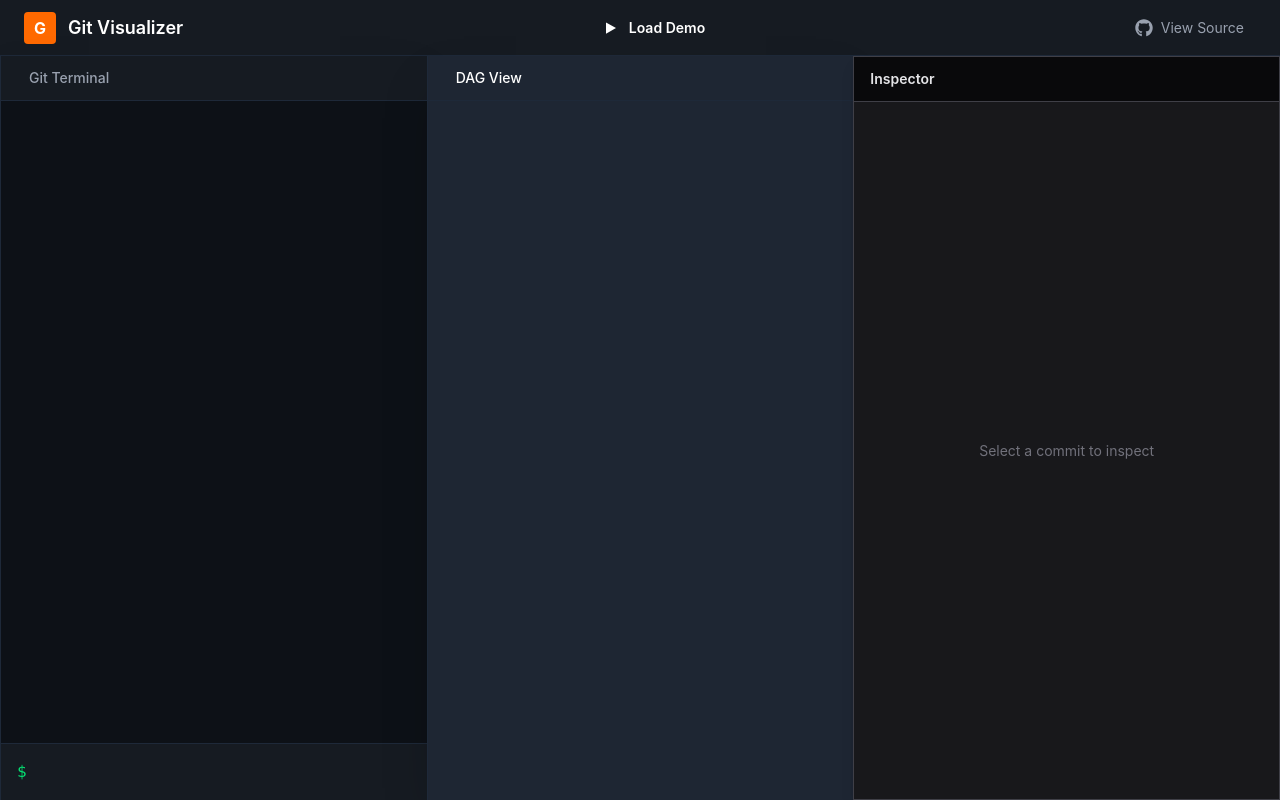
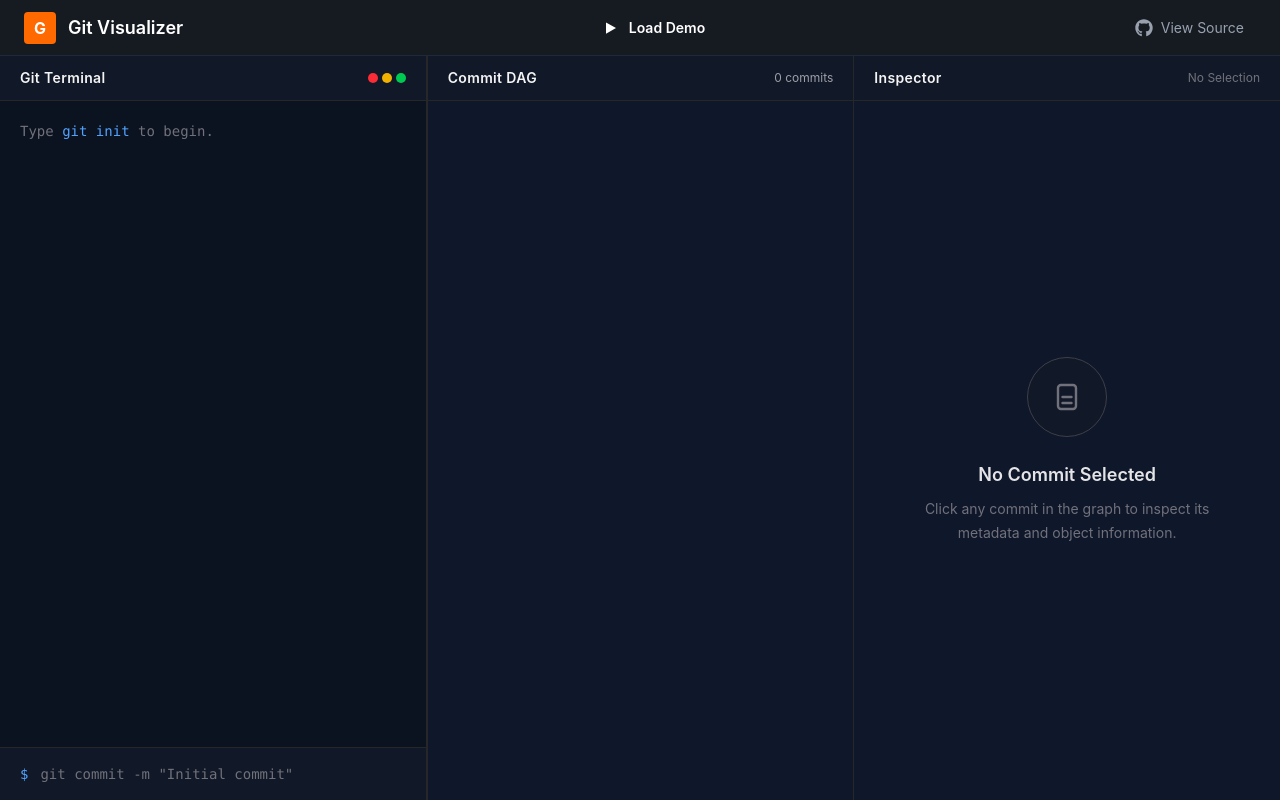
Before and after one commit to aayush64x/Git, a React (Vite) app: page / in a window 1280 px wide. Built offline with nearby package versions, Linux system fonts and the light colour scheme.

Commit message:
final version

```diff
--- a/src/components/DAGView.tsx
+++ b/src/components/DAGView.tsx
@@ -1,22 +1,38 @@
 import type { GitEdge, GitNode } from "../engine/types";
 import { getPosition } from "../engine/Layout";
+
 interface DagProps {
   nodes: GitNode[];
   edges: GitEdge[];
   onSelectNode: (sha: string) => void;
 }
+
 const DagView = ({ nodes, edges, onSelectNode }: DagProps) => {
   const positions = getPosition(nodes, edges);
+
   return (
-    <div className="h-[calc(100vh-3.5rem)] bg-[#1e2633] border-l border-gray-800 flex flex-col shadow-2xl">
-      <div className="flex items-center gap-2 px-4 py-3 border-b border-gray-800">
-        <span className="ml-3 text-sm text-white font-medium">DAG View</span>
+    <div className="h-[calc(100vh-3.5rem)] bg-[#0f172a] border-l border-zinc-800 flex flex-col">
+      {/* Header */}
+      <div className="flex items-center justify-between border-b border-zinc-800 bg-[#111827] px-5 py-3">
+        <h2 className="text-sm font-semibold tracking-wide text-zinc-100">
+          Commit DAG
+        </h2>
+
+        <span className="text-xs text-zinc-400">
+          {nodes.length} commit{nodes.length !== 1 && "s"}
+        </span>
       </div>
+
+      {/* Graph */}
+      <div className="flex-1 overflow-auto">
         <svg width="100%" height="100%">
+          {/* Edges */}
           {edges.map((edge, i) => {
             const from = positions.get(edge.from);
             const to = positions.get(edge.to);
+
             if (!from || !to) return null;
+
             return (
               <line
                 key={i}
@@ -24,56 +40,101 @@ const DagView = ({ nodes, edges, onSelectNode }: DagProps) => {
                 y1={from.y}
                 x2={to.x}
                 y2={to.y}
-              stroke="#888"
-              strokeWidth="1.5"
+                stroke="#475569"
+                strokeWidth={3}
+                strokeLinecap="round"
               />
             );
           })}
+
+          {/* Nodes */}
           {nodes.map((node) => {
             const pos = positions.get(node.sha);
+
             if (!pos) return null;
+
             return (
               <g
                 key={node.sha}
                 onClick={() => onSelectNode(node.sha)}
-              className="cursor-pointer"
+                className="cursor-pointer transition-all duration-150"
               >
+                {/* Branch */}
+                {node.branches.length > 0 && (
+                  <>
+                    <rect
+                      x={pos.x - 28}
+                      y={pos.y - 55}
+                      width={56}
+                      height={20}
+                      rx={6}
+                      fill="#166534"
+                    />
+
                     <text
                       x={pos.x}
-                y={pos.y - 50}
+                      y={pos.y - 41}
                       textAnchor="middle"
-                fill="#4ADE80"
+                      fill="white"
+                      fontSize="10"
+                      fontWeight="600"
+                    >
+                      {node.branches[0]}
+                    </text>
+                  </>
+                )}
+
+                {/* Outer ring */}
+                <circle
+                  cx={pos.x}
+                  cy={pos.y}
+                  r={29}
+                  fill="#1d4ed8"
+                  stroke="#93c5fd"
+                  strokeWidth={3}
+                />
+
+                {/* Inner circle */}
+                <circle
+                  cx={pos.x}
+                  cy={pos.y}
+                  r={18}
+                  fill="#2563eb"
+                />
+
+                {/* SHA */}
+                <text
+                  x={pos.x}
+                  y={pos.y + 1}
+                  textAnchor="middle"
+                  dominantBaseline="middle"
+                  fill="white"
+                  fontSize="9"
+                  fontWeight="700"
+                >
+                  {node.sha.slice(0, 7)}
+                </text>
+
+                {/* Commit message */}
+                <text
+                  x={pos.x}
+                  y={pos.y + 42}
+                  textAnchor="middle"
+                  fill="#d4d4d8"
                   fontSize="11"
                   fontWeight="500"
                 >
-                {node.branches.join(", ")}
-              </text>
-              <circle cx={pos.x} cy={pos.y} r={40} fill="blue" />
-              <text
-                x={pos.x}
-                y={pos.y}
-                textAnchor="middle"
-                dominantBaseline="middle"
-                fill="white"
-                fontSize="10"
-              >
-                {node.sha.slice(0, 7)}
-              </text>
-              <text
-                x={pos.x}
-                y={pos.y + 55}
-                textAnchor="middle"
-                fill="#4ADE80"
-                fontSize="11"
-                fontWeight="500"
-              >
-                {node.message}
+                  {node.message.length > 24
+                    ? node.message.slice(0, 24) + "..."
+                    : node.message}
                 </text>
               </g>
             );
           })}
         </svg>
       </div>
+    </div>
   );
 };
+
 export default DagView;
--- a/src/components/Inspector.tsx
+++ b/src/components/Inspector.tsx
@@ -10,18 +10,44 @@ const Inspector = ({ selectedSha }: InspectorProps) => {
 
   if (!selectedSha || !commit) {
     return (
-      <div className="flex h-[calc(100vh-3.5rem)] flex-col border border-zinc-700 bg-zinc-900 shadow-lg">
+      <div className="flex h-[calc(100vh-3.5rem)] flex-col border-l border-zinc-800 bg-[#0f172a]">
         {/* Header */}
-        <div className="border-b border-zinc-700 bg-zinc-950 px-4 py-3">
-          <h2 className="text-sm font-semibold text-zinc-200">
+        <div className="flex items-center justify-between border-b border-zinc-800 bg-[#111827] px-5 py-3">
+          <h2 className="text-sm font-semibold tracking-wide text-zinc-100">
             Inspector
           </h2>
+
+          <span className="text-xs text-zinc-500">
+            No Selection
+          </span>
         </div>
 
         {/* Empty State */}
-        <div className="flex flex-1 items-center justify-center">
-          <p className="text-sm text-zinc-500">
-            Select a commit to inspect
+        <div className="flex flex-1 flex-col items-center justify-center px-8 text-center">
+          <div className="mb-6 flex h-20 w-20 items-center justify-center rounded-full border border-zinc-700 bg-[#111827]">
+            <svg
+              xmlns="http://www.w3.org/2000/svg"
+              className="h-9 w-9 text-zinc-500"
+              fill="none"
+              viewBox="0 0 24 24"
+              stroke="currentColor"
+              strokeWidth={1.6}
+            >
+              <path
+                strokeLinecap="round"
+                strokeLinejoin="round"
+                d="M9 12h6m-6 4h6M8 4h8a2 2 0 012 2v12a2 2 0 01-2 2H8a2 2 0 01-2-2V6a2 2 0 012-2z"
+              />
+            </svg>
+          </div>
+
+          <h3 className="text-lg font-semibold text-zinc-200">
+            No Commit Selected
+          </h3>
+
+          <p className="mt-2 max-w-xs text-sm leading-6 text-zinc-500">
+            Click any commit in the graph to inspect its metadata and object
+            information.
           </p>
         </div>
       </div>
@@ -29,45 +55,62 @@ const Inspector = ({ selectedSha }: InspectorProps) => {
   }
 
   return (
-    <div className="flex h-full flex-col rounded-lg border border-zinc-700 bg-zinc-900 shadow-lg">
+    <div className="flex h-[calc(100vh-3.5rem)] flex-col border-l border-zinc-800 bg-[#0f172a]">
       {/* Header */}
-      <div className="border-b border-zinc-700 bg-zinc-950 px-4 py-3">
-        <h2 className="text-sm font-semibold text-zinc-200">
+      <div className="flex items-center justify-between border-b border-zinc-800 bg-[#111827] px-5 py-3">
+        <h2 className="text-sm font-semibold tracking-wide text-zinc-100">
           Inspector
         </h2>
+
+        <span className="rounded bg-blue-600/20 px-2 py-1 text-xs font-medium text-blue-300">
+          Commit
+        </span>
       </div>
 
       {/* Content */}
-      <div className="flex-1 space-y-5 p-5 text-zinc-100">
-        <div>
-          <p className="text-xs uppercase tracking-wider text-zinc-400">
+      <div className="flex-1 overflow-y-auto p-5">
+
+        {/* Commit Message */}
+        <div className="mb-5 rounded-lg border border-zinc-800 bg-[#111827] p-4">
+          <p className="mb-2 text-xs font-semibold uppercase tracking-wider text-zinc-500">
             Commit Message
           </p>
-          <p className="mt-1 text-base font-medium">{commit.message}</p>
+
+          <p className="text-base font-medium text-zinc-100">
+            {commit.message}
+          </p>
         </div>
 
-        <div>
-          <p className="text-xs uppercase tracking-wider text-zinc-400">
+        {/* Author */}
+        <div className="mb-5 rounded-lg border border-zinc-800 bg-[#111827] p-4">
+          <p className="mb-2 text-xs font-semibold uppercase tracking-wider text-zinc-500">
             Author
           </p>
-          <p className="mt-1">{commit.author}</p>
+
+          <p className="text-zinc-200">
+            {commit.author}
+          </p>
         </div>
 
-        <div>
-          <p className="text-xs uppercase tracking-wider text-zinc-400">
-            SHA
+        {/* SHA */}
+        <div className="mb-5 rounded-lg border border-zinc-800 bg-[#111827] p-4">
+          <p className="mb-2 text-xs font-semibold uppercase tracking-wider text-zinc-500">
+            Commit SHA
           </p>
-          <code className="mt-1 block break-all rounded bg-zinc-800 p-2 text-sm text-green-400">
-            {selectedSha}
+
+          <code className="block break-all rounded-md bg-[#0b1220] p-3 font-mono text-sm text-green-400">
+            {commit.sha}
           </code>
         </div>
 
+        {/* Parent */}
         {commit.parentSha && (
-          <div>
-            <p className="text-xs uppercase tracking-wider text-zinc-400">
-              Parent
+          <div className="rounded-lg border border-zinc-800 bg-[#111827] p-4">
+            <p className="mb-2 text-xs font-semibold uppercase tracking-wider text-zinc-500">
+              Parent Commit
             </p>
-            <code className="mt-1 block break-all rounded bg-zinc-800 p-2 text-sm text-blue-400">
+
+            <code className="block break-all rounded-md bg-[#0b1220] p-3 font-mono text-sm text-blue-300">
               {commit.parentSha}
             </code>
           </div>
--- a/src/components/Terminal.tsx
+++ b/src/components/Terminal.tsx
@@ -12,36 +12,35 @@ const Terminal = ({ repo, onCommand }: TerminalProps) => {
 
   const onKeyDown = async (e: React.KeyboardEvent) => {
     if (e.key !== "Enter") return;
+
     const matches = command.match(/"([^"]*)"|\S+/g);
     if (!matches) return;
+
     const str = matches.map((token) => token.replace(/^"|"$/g, ""));
+
     let response = "unknown command";
 
     if (str[1] === "init") {
       await repo.init();
       response = "Initialized empty repository";
-    }
-    else if (str[1] === "add") {
+    } else if (str[1] === "add") {
       await repo.add(str[2], str[3]);
       response = `staged ${str[2]}`;
-    }
-    else if (str[1] === "commit") {
-      const sha = await repo.commit(str[3], 'Aayush')
-      response = `[main] ${sha.slice(0, 7)} ${str[3]}`
-
-    }
-    else if (str[1] === "branch") {
+    } else if (str[1] === "commit") {
+      const sha = await repo.commit(str[3], "Aayush");
+      response = `[main] ${sha.slice(0, 7)} ${str[3]}`;
+    } else if (str[1] === "branch") {
       await repo.branch(str[2]);
       response = `created branch ${str[2]}`;
-    }
-    else if (str[1] === "checkout") {
+    } else if (str[1] === "checkout") {
       repo.checkout(str[2]);
       response = `switched to branch ${str[2]}`;
-    }
-    else if (str[1] === "log") {
-      const commits = await repo.log()
-      response = commits.map(c => `${c.treeSha.slice(0, 7)} ${c.message}`).join('\n')
+    } else if (str[1] === "log") {
+      const commits = await repo.log();
 
+      response = commits
+        .map((c) => `${c.treeSha.slice(0, 7)}  ${c.message}`)
+        .join("\n");
     }
 
     setHistory((h) => [...h, "$ " + command, response]);
@@ -50,27 +49,62 @@ const Terminal = ({ repo, onCommand }: TerminalProps) => {
   };
 
   return (
-    <div className="h-[calc(100vh-3.5rem)] bg-[#0d1117] border-l border-gray-800 flex flex-col shadow-2xl">
-      <div className="flex items-center gap-2 px-4 py-3 border-b border-gray-800 bg-[#161b22]">
-        <span className="ml-3 text-sm text-gray-400 font-medium">
+    <div className="flex h-[calc(100vh-3.5rem)] flex-col border-r border-zinc-800 bg-[#0f172a]">
+      {/* Header */}
+      <div className="flex items-center justify-between border-b border-zinc-800 bg-[#111827] px-5 py-3">
+        <h2 className="text-sm font-semibold tracking-wide text-zinc-100">
           Git Terminal
-        </span>
+        </h2>
+
+        <div className="flex items-center gap-1">
+          <div className="h-2.5 w-2.5 rounded-full bg-red-500" />
+          <div className="h-2.5 w-2.5 rounded-full bg-yellow-500" />
+          <div className="h-2.5 w-2.5 rounded-full bg-green-500" />
+        </div>
       </div>
-      <div className="terminal-body flex-1 overflow-y-auto p-4 font-mono text-sm text-green-400">
-        {history.map((hist, index) => (
-          <div key={index} className="mb-1">
-            {hist}
+
+      {/* Terminal Output */}
+      <div className="flex-1 overflow-y-auto bg-[#0b1220] px-5 py-4 font-mono text-[14px] leading-7">
+        {history.length === 0 && (
+          <div className="mb-3 text-zinc-500">
+            Type <span className="text-blue-400">git init</span> to begin.
           </div>
-        ))}
+        )}
+
+        {history.map((line, index) => {
+          const isCommand = line.startsWith("$");
+
+          return (
+            <div
+              key={index}
+              className={`whitespace-pre-wrap wrap-break-words ${
+                isCommand ? "text-white" : "text-green-400"
+              }`}
+            >
+              {isCommand ? (
+                <>
+                  <span className="mr-2 text-blue-400">$</span>
+                  {line.slice(2)}
+                </>
+              ) : (
+                line
+              )}
+            </div>
+          );
+        })}
       </div>
-      <div className="input border-t border-gray-800 bg-[#161b22] p-4 font-mono text-green-400">
-        <div className="flex items-center gap-2">
-          <span>$</span>
+
+      {/* Input */}
+      <div className="border-t border-zinc-800 bg-[#111827] px-5 py-4">
+        <div className="flex items-center gap-3 font-mono text-sm">
+          <span className="text-blue-400">$</span>
+
           <input
             value={command}
             onChange={(e) => setCommand(e.target.value)}
             onKeyDown={onKeyDown}
-            className="flex-1 bg-transparent outline-none text-green-400"
+            className="flex-1 bg-transparent text-white outline-none placeholder:text-zinc-500"
+            placeholder="git commit -m &quot;Initial commit&quot;"
             autoComplete="off"
             spellCheck={false}
             autoFocus
--- a/src/engine/Commit.ts
+++ b/src/engine/Commit.ts
@@ -7,6 +7,7 @@ export function createCommit(treeSha: string,
   timeStamp: number): GitCommit{
     return {
       type : "commit",
+      sha : "",
       treeSha: treeSha,
       parentSha : parentSha,
       message : message,
--- a/src/engine/Layout.ts
+++ b/src/engine/Layout.ts
@@ -1,18 +1,24 @@
-import type { GitNode, GitEdge } from './types';
+import type { GitNode, GitEdge } from "./types";
+
 export function getDepth(sha: string, edges: GitEdge[]): number {
   let parent: string | null = sha;
-  let depth: number = 0;
+  let depth = 0;
+
   while (parent !== null) {
     let found = false;
+
     for (const { from, to } of edges) {
       if (from === parent) {
         parent = to;
-        depth += 1;
+        depth++;
         found = true;
+        break;
       }
     }
+
     if (!found) parent = null;
   }
+
   return depth;
 }
 
@@ -20,16 +26,27 @@ export function getPosition(
   nodes: GitNode[],
   edges: GitEdge[],
 ): Map<string, { x: number; y: number }> {
-  const map = new Map();
+  const positions = new Map<string, { x: number; y: number }>();
   const countAtDepth = new Map<number, number>();
+
+  const HORIZONTAL_SPACING = 220;
+  const VERTICAL_SPACING = 140;
+
+  const START_X = 120;
+  const START_Y = 80;
+
   for (const node of nodes) {
     const depth = getDepth(node.sha, edges);
-    const y = depth * 120 + 60;
-    const index = countAtDepth.get(depth) ?? 0;
-    const x = index * 150 + 75;
-    countAtDepth.set(depth, index + 1);
-    map.set(node.sha, { x, y });
+
+    const column = countAtDepth.get(depth) ?? 0;
+
+    positions.set(node.sha, {
+      x: START_X + column * HORIZONTAL_SPACING,
+      y: START_Y + depth * VERTICAL_SPACING,
+    });
+
+    countAtDepth.set(depth, column + 1);
   }
 
-  return map;
+  return positions;
 }
--- a/src/engine/ObjectStore.ts
+++ b/src/engine/ObjectStore.ts
@@ -104,6 +104,7 @@ export async function storeCommit(
     timeStamp,
   );
   const commitHash = await hashObject("commit", content);
+  commit.sha = commitHash;
   store(commitHash, commit);
   return commitHash;
 }
```
Also changed, not shown: src/App.tsx (+4 -4 lines). Lines whose indentation alone changed are shown as unchanged.
